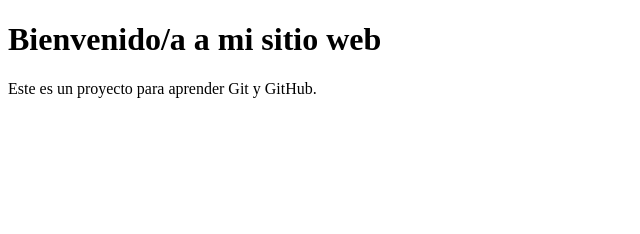
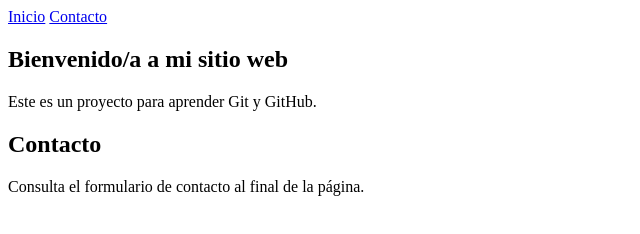
Before and after one commit to mpardos-stack/Tarea-UD-1, a plain HTML site: page index.html in a window 1280 px wide. Shown: the whole page, without its empty margins (0-640 px from the left). Drawn offline with Linux system fonts and the light colour scheme.

Commit message:
Añadir menú de navegación

```diff
--- a/index.html
+++ b/index.html
@@ -6,7 +6,19 @@
     <title>Mi Proyecto Web</title>
 </head>
 <body>
-    <h1>Bienvenido/a a mi sitio web</h1>
-    <p>Este es un proyecto para aprender Git y GitHub.</p>
+    <nav>
+        <a href="#inicio">Inicio</a>
+        <a href="#contacto">Contacto</a>
+    </nav>
+    <main>
+        <section id="inicio">
+            <h1>Bienvenido/a a mi sitio web</h1>
+            <p>Este es un proyecto para aprender Git y GitHub.</p>
+        </section>
+        <section id="contacto">
+            <h2>Contacto</h2>
+            <p>Consulta el formulario de contacto al final de la página.</p>
+        </section>
+    </main>
 </body>
 </html>
```
